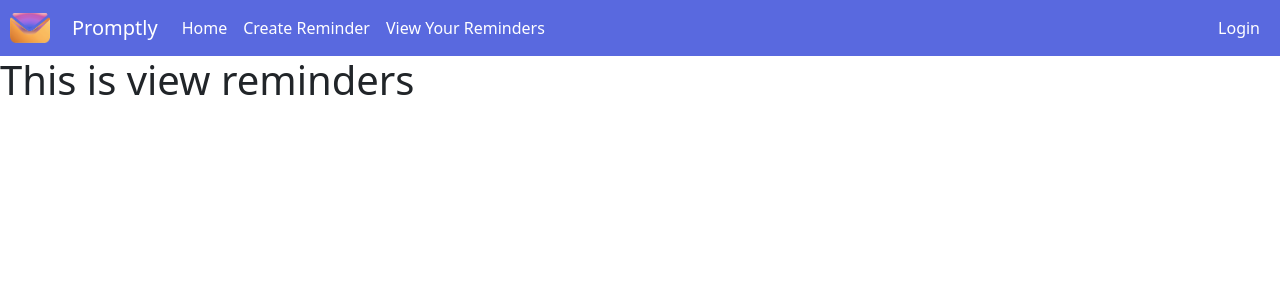
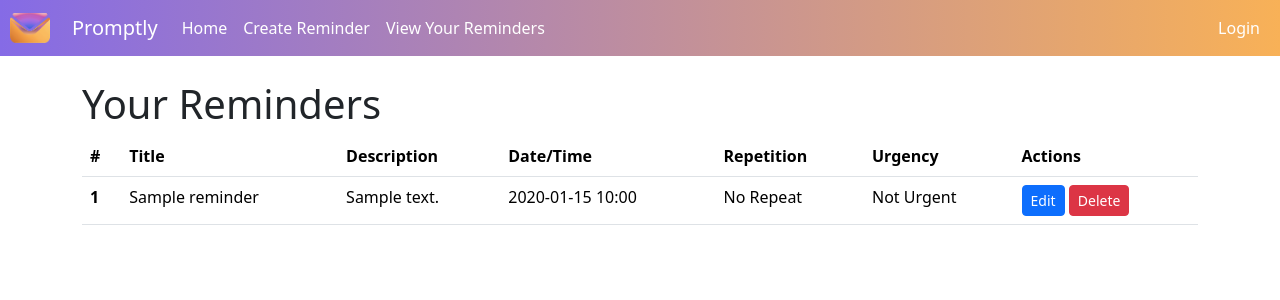
Before and after one commit to CHajde/CS3300_Email_App, a Django app: page /view/ in a window 1280 px wide. Shown: the top 300 px of the page. Run offline with Django 5.2, Linux system fonts and the light colour scheme; tables that the repository leaves empty hold one stand-in row (values such as "Sample post"); some libraries are stand-ins or nearby versions.

Commit message:
Added list of reminders on view reminders with edit and delete buttons, as well as delete confirmation

```diff
--- a/emrem_app/templates/emrem_app/base_template.html
+++ b/emrem_app/templates/emrem_app/base_template.html
@@ -15,21 +15,17 @@
     {% bootstrap_messages %}
     <title>EmailReminder</title>
     <style>
-        :root {
-            --primary-color: #5969df;
-            --secondary-color: #f8b157;
+        .navbar-custom {
+            background: linear-gradient(to right, #856be6, #f8b157); /* Gradient from left to right */
         }
-        .navbar, .footer {
-            background-color: var(--primary-color) !important;
-        }
-        .nav-link, .navbar-brand, .footer-text {
+        .navbar-brand, .nav-link {
             color: #ffffff !important;
         }
 
     </style>
 </head>
 <body>
-    <nav class="navbar navbar-expand-lg navbar-dark bg-primary">
+    <nav class="navbar navbar-expand-lg navbar-dark navbar-custom">
         <img src="{% static 'images/promptly_logo.png' %}" alt="Logo" width="40" height="30" class="d-inline-block align-text-top" style="margin-right: 10px; margin-left: 10px;"/> <!-- Add this line to include the logo in the navbar -->
         <div class="container-fluid">
             <a class="navbar-brand" href="{% url 'index' %}">Promptly</a>
@@ -69,7 +65,6 @@
     </nav>
 
         <div class="col-sm-12">
-            <!-- Block content from child html template -->
             {% block content %}
             {% endblock %}
         </div>
--- a/emrem_app/templates/emrem_app/view_reminders.html
+++ b/emrem_app/templates/emrem_app/view_reminders.html
@@ -1,6 +1,77 @@
 {% extends "emrem_app/base_template.html" %}
+{% load static %}
 
-<!-- Replace block content in base_template.html -->
+
+<script>
+    function setDeleteLink(deleteUrl) {
+        document.getElementById('deleteConfirmed').href = deleteUrl;
+    }
+</script>
+
+
 {% block content %}
-    <h1>This is view reminders</h1>
+<div class="container mt-4">
+    <h1>Your Reminders</h1>
+    <table class="table">
+        <thead>
+            <tr>
+                <th scope="col">#</th>
+                <th scope="col">Title</th>
+                <th scope="col">Description</th>
+                <th scope="col">Date/Time</th>
+                <th scope="col">Repetition</th>
+                <th scope="col">Urgency</th>
+                <th scope="col">Actions</th>
+            </tr>
+        </thead>
+        <tbody>
+            {% for reminder in reminders %}
+            <tr>
+                <th scope="row">{{ forloop.counter }}</th>
+                <td>{{ reminder.title }}</td>
+                <td>{{ reminder.description }}</td>
+                <td>{{ reminder.reminder_date|date:"Y-m-d H:i" }}</td>
+                <td>{{ reminder.get_repetition_interval_display }}</td>
+                <td>{{ reminder.get_urgency_display }}</td>
+                <td>
+                    <a href="{% url 'edit_reminder' reminder.id %}" class="btn btn-primary btn-sm">Edit</a>
+                    <button type="button" class="btn btn-danger btn-sm" data-bs-toggle="modal" data-bs-target="#deleteConfirmationModal" onclick="setDeleteLink('{% url 'delete_reminder' reminder.id %}')">
+                        Delete
+                    </button>
+                </td>
+            </tr>
+            {% empty %}
+            <tr>
+                <td colspan="7">No reminders found.</td>
+            </tr>
+            {% endfor %}
+        </tbody>
+    </table>
+</div>
+
+<!-- Bootstrap Modal for Delete Confirmation -->
+<div class="modal fade" id="deleteConfirmationModal" tabindex="-1" aria-labelledby="deleteConfirmationModalLabel" aria-hidden="true">
+    <div class="modal-dialog">
+        <div class="modal-content">
+            <div class="modal-header">
+                <h5 class="modal-title" id="deleteConfirmationModalLabel">Confirm Deletion</h5>
+                <button type="button" class="btn-close" data-bs-dismiss="modal" aria-label="Close"></button>
+            </div>
+            <div class="modal-body">
+                Are you sure?
+            </div>
+            <div class="modal-footer">
+                <button type="button" class="btn btn-secondary" data-bs-dismiss="modal">Cancel</button>
+                <a href="#" class="btn btn-danger" id="deleteConfirmed">Delete</a>
+            </div>
+        </div>
+    </div>
+</div>
+
+<script>
+    function setDeleteLink(deleteUrl) {
+        document.getElementById('deleteConfirmed').href = deleteUrl;
+    }
+</script>
+
 {% endblock %}
--- a/emrem_app/urls.py
+++ b/emrem_app/urls.py
@@ -8,4 +8,6 @@ urlpatterns = [
     path('login/', views.login_view, name='login'),
     path('logout/', views.logout_view, name='logout'),
     path('reminder/<int:pk>/', views.ReminderDetailView.as_view(), name='reminder-title'),
+    path('edit-reminder/<int:pk>/', views.edit_reminder, name='edit_reminder'),
+    path('delete-reminder/<int:pk>/', views.delete_reminder, name='delete_reminder'),
 ]
--- a/emrem_app/views.py
+++ b/emrem_app/views.py
@@ -1,7 +1,8 @@
-from django.shortcuts import render
+from django.shortcuts import render, get_object_or_404, redirect
 from django.http import HttpResponse
 from django.views.generic.detail import DetailView
 from .models import Reminder
+from .forms import ReminderForm
 
 # Create your views here.
 def index(request):
@@ -12,14 +13,13 @@ def create_reminder(request):
     return render(request, 'emrem_app/create_reminder.html')
 
 
+from django.shortcuts import render
+from .models import Reminder
+
 def view_reminders(request):
-    # Here you would typically get the reminders from the database.
-    # For example, if you have a Reminder model you could do something like this:
-    # reminders = Reminder.objects.filter(user=request.user)
+    reminders = Reminder.objects.all()  # This queries all reminders
+    return render(request, 'emrem_app/view_reminders.html', {'reminders': reminders})
 
-    # But for now, we'll just pass an empty context or some dummy data
-    context = {'reminders': []}  # Replace with actual data retrieval logic
-    return render(request, 'emrem_app/view_reminders.html', context)
 
 
 def login_view(request):
@@ -44,3 +44,21 @@ class ReminderDetailView(DetailView):
 def index(request):
     reminders = Reminder.objects.all()  # Later change to filter by user
     return render(request, 'emrem_app/index.html', {'reminders': reminders})
+
+
+def edit_reminder(request, pk):
+    reminder = get_object_or_404(Reminder, pk=pk)
+    if request.method == 'POST':
+        form = ReminderForm(request.POST, instance=reminder)
+        if form.is_valid():
+            form.save()
+            return redirect('view_reminders')
+    else:
+        form = ReminderForm(instance=reminder)
+    return render(request, 'emrem_app/edit_reminder.html', {'form': form})
+
+
+def delete_reminder(request, pk):
+    reminder = get_object_or_404(Reminder, pk=pk)
+    reminder.delete()
+    return redirect('view_reminders')
```
Also changed, not shown: emrem_app/forms.py (added, +7 -0 lines), emrem_app/templates/emrem_app/edit_reminder.html (added, +13 -0 lines).
